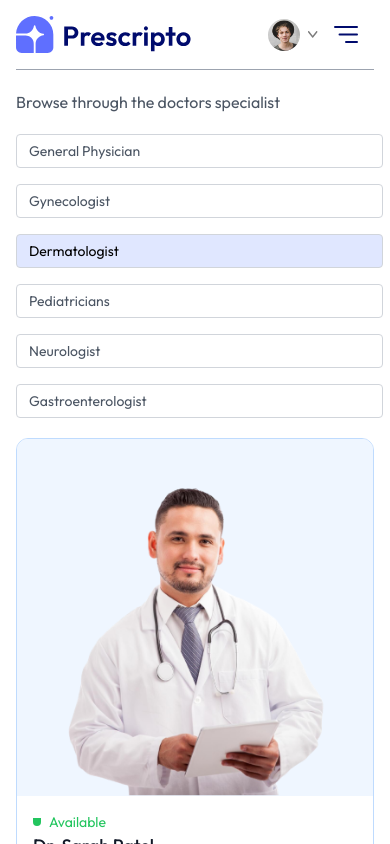
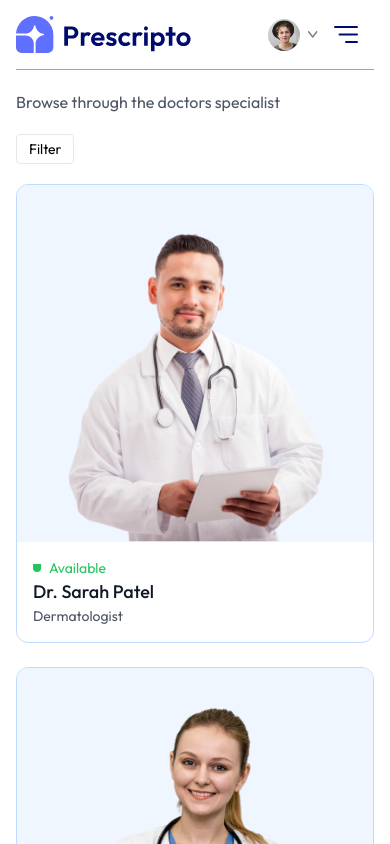
Before and after one commit to asutoshpanda1611/DoctorSahab-2.0, a React (Vite) app in the folder frontend/: page /doctors/Dermatologist in a window 390 px wide. Shown: the top 844 px of the page. Built offline with nearby package versions, Linux system fonts and the light colour scheme.

Commit message:
Add filter toggle button with responsive visibility

```diff
--- a/frontend/src/pages/Docter.jsx
+++ b/frontend/src/pages/Docter.jsx
@@ -6,6 +6,7 @@
   const {speciality} =useParams()
   const[filterDoc,setFilterDoc]=useState([])
   const navigate = useNavigate();
+  const [showFilter,setShowFilter]=useState(false)
   const {doctors}=useContext(AppContext);
 
   const applyFilter = () => {
@@ -25,7 +26,8 @@
     <div>
         <p className='text-gray-600'>Browse through the doctors specialist</p>
         <div className='flex flex-col sm:flex-row items-start gap-5 mt-5'>
-          <div className='flex flex-col gap-4 text-sm text-gray-600'>
+        <button className={`py-1 px-3 border rounded text-sm transition-all sm:hidden ${showFilter ?'bg-primary text-white':''}`} onClick={()=>setShowFilter(prev=>!prev)}>Filter</button>
+          <div className={`flex-col gap-4 text-sm text-gray-600 ${showFilter ? 'flex':'hidden sm:flex'}`}>
             <p onClick={()=> speciality === 'General physician' ? navigate('/doctors'):navigate('/doctors/General physician')}  className={`w-[94vw] sm:w-auto pl-3 py-1.5 pr-16 border border-gray-300 rounded transition-all cursor-pointer ${speciality === "General physician"?"bg-indigo-100 text-black":"" }`}>General Physician</p>
 
             <p onClick={()=> speciality === 'Gynecologist' ? navigate('/doctors'):navigate('/doctors/Gynecologist')} className={`w-[94vw] sm:w-auto pl-3 py-1.5 pr-16 border border-gray-300 rounded transition-all cursor-pointer ${speciality === "Gynecologist"?"bg-indigo-100 text-black":"" }`}>Gynecologist</p>
```
